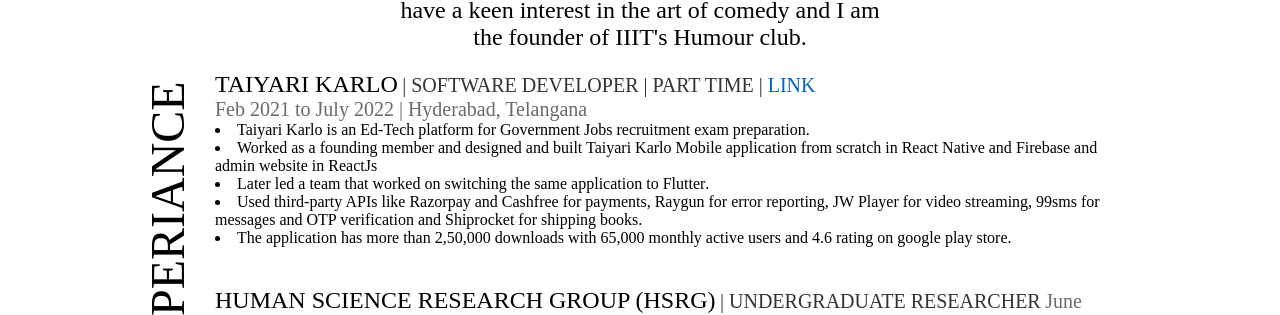
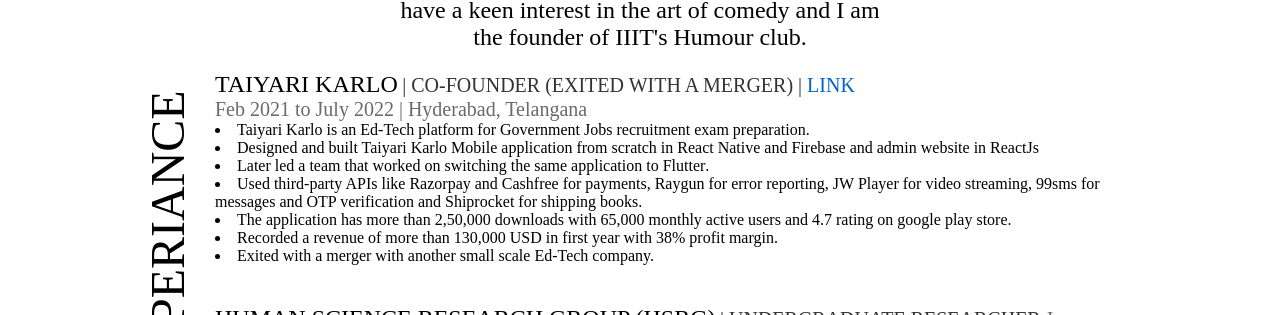
Before and after one commit to bishboi/Deedy-Resume-Website, a Svelte app: page / in a window 1280 px wide. Shown: the part 391-706 px from the top of the page. Built offline with nearby package versions, Linux system fonts and the light colour scheme; a web font is replaced by a local one.

Commit message:
Resume Update

```diff
--- a/src/App.svelte
+++ b/src/App.svelte
@@ -82,7 +82,7 @@
         <row>
           <span class="SubSection">Taiyari Karlo </span>
           <span class="Description"
-            >| Software Developer | Part Time | <a
+            >| co-founder (exited with a merger) | <a
               href="https://play.google.com/store/apps/details?id=com.uddan.taiyarikarlo&hl=en_IN&gl=US"
               >Link</a
             ></span
@@ -97,8 +97,8 @@
           exam preparation.
         </li>
         <li class="item">
-          Worked as a founding member and designed and built Taiyari Karlo <span
-            class="bolddd">Mobile application</span
+          Designed and built Taiyari Karlo <span class="bolddd"
+            >Mobile application</span
           >
           from scratch in <span class="bolddd">React Native</span> and
           <span class="bolddd">Firebase</span>
@@ -122,8 +122,17 @@
             >2,50,000 downloads</span
           >
           with <span class="bolddd">65,000</span> monthly active users and
-          <span class="bolddd">4.6 rating</span>
+          <span class="bolddd">4.7 rating</span>
           on google play store.
+        </li>
+        <li class="item">
+          Recorded a revenue of more than <span class="bolddd">130,000 USD</span
+          >
+          in first year with <span class="bolddd">38% profit margin</span>.
+        </li>
+        <li class="item">
+          <span class="bolddd">Exited with a merger</span> with another small scale
+          Ed-Tech company.
         </li>
       </div>
       <div class="SubSectionDiv">
```
